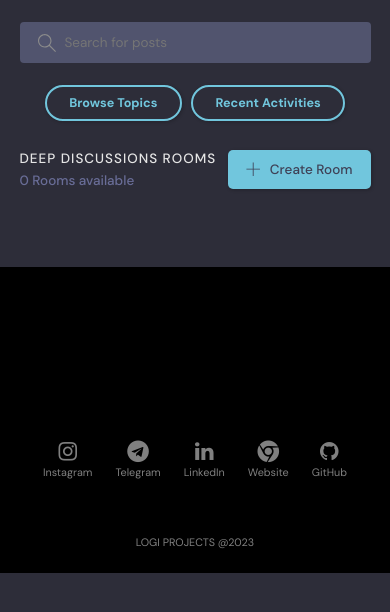
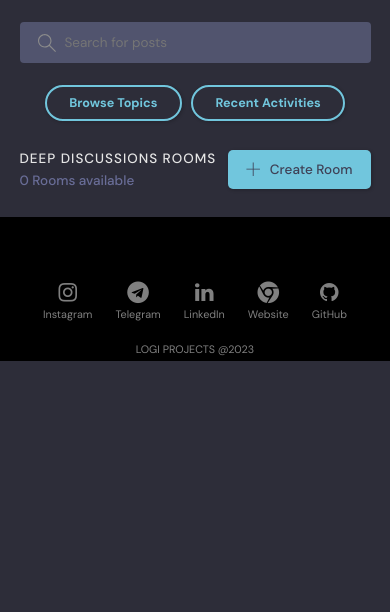
Before and after one commit to logesh-works/Discuss-web, a Django app: page / in a window 390 px wide. Shown: the part 59-671 px from the top of the page. Run offline with Django 4.2, Linux system fonts and the light colour scheme; data that the repository does not hold is empty.

Commit message:
@dev-logesh

```diff
--- a/base/templates/base/footer.html
+++ b/base/templates/base/footer.html
@@ -40,12 +40,12 @@ padding:0% ;
 padding-bottom: 0%;
 font-family: 'Play', sans-serif;
 text-align:center;
-margin-top: 14%;
+margin : auto;
 }
 
 .footer .row{
 width:100%;
-margin-top: 14%;
+margin:1% 0%;
 padding:0.6% 0%;
 color:gray;
 font-size:0.8em;
@@ -67,7 +67,7 @@ width:100%;
 
 .footer .row ul li{
 display:inline-block;
-margin-top: 14%;
+margin:0px 30px;
 }
 
 .footer .row a i{
@@ -78,10 +78,11 @@ margin:0% 1%;
 @media (max-width:720px){
 .footer{
 text-align:center;
-padding:5%;
+padding:auto;
 }
 .footer .row ul li{
 display:inline-block;
+margin:10px 0px;
 margin-top: 14%;
 text-align:center;
 }
```
